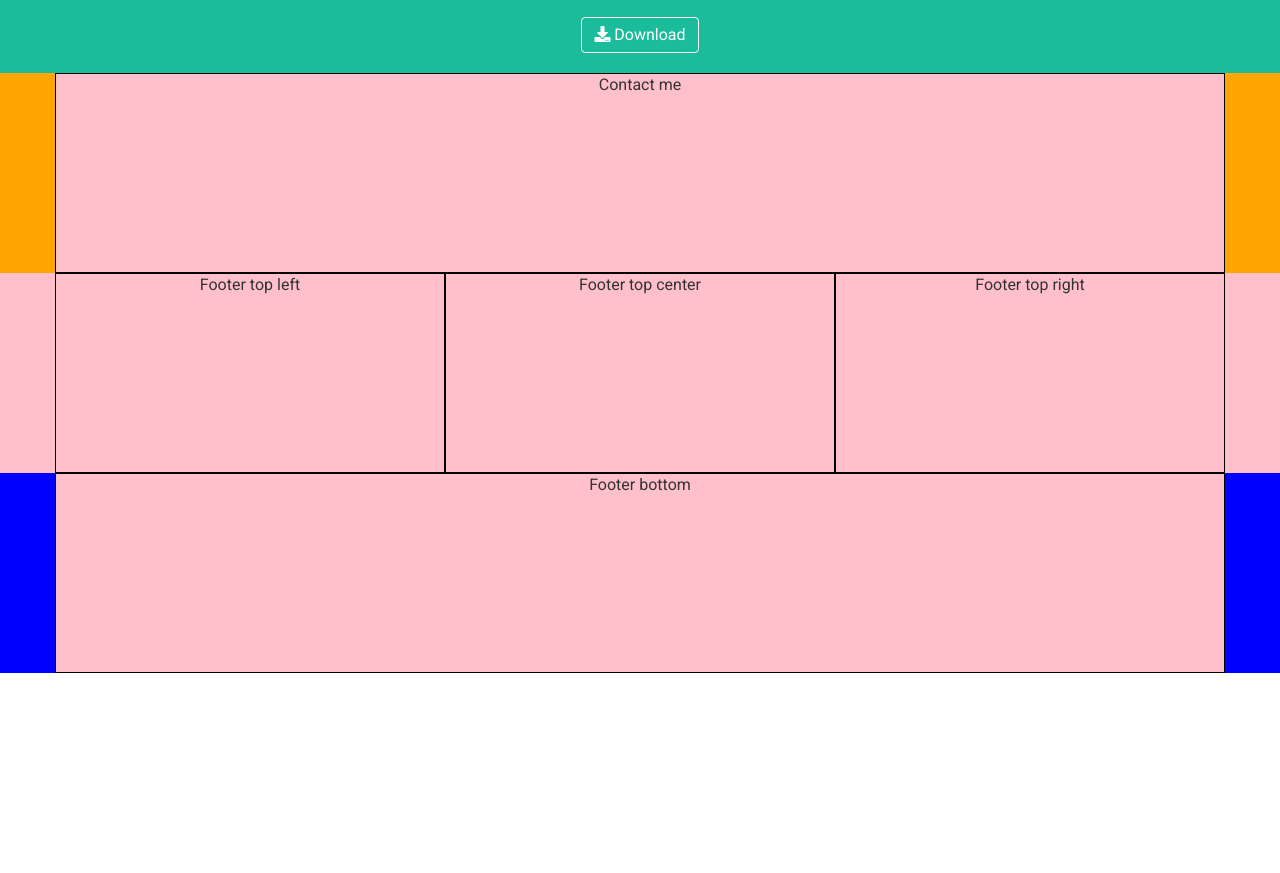
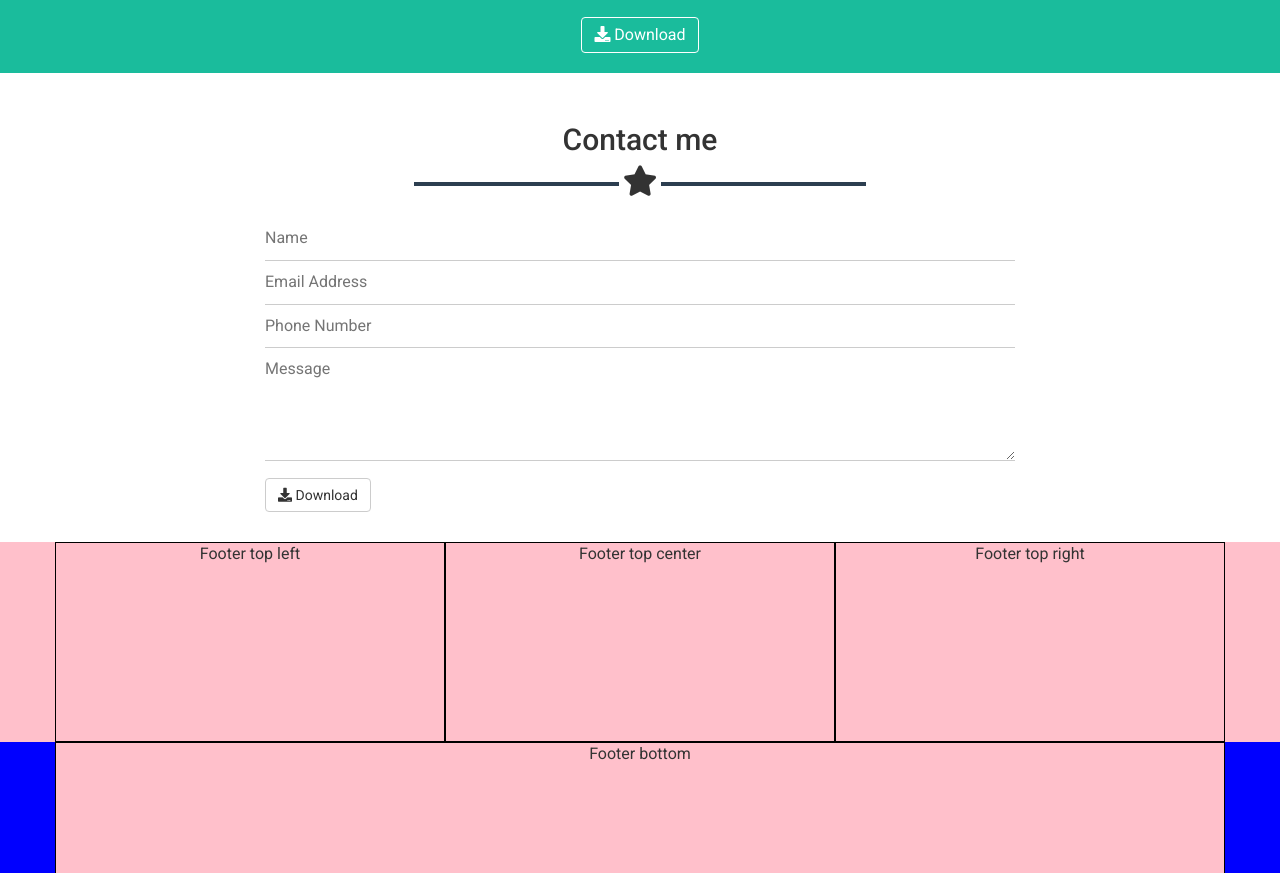
Before and after one commit to Giulio899/html-css-bootstrap-freelancer, a plain HTML site: page index.html in a window 1280 px wide. Shown: the part 1624-2497 px from the top of the page. Before the commit the page ends 2297 px from the top, so only its background shows below. Drawn offline with nearby package versions, Linux system fonts and the light colour scheme.

Commit message:
Fine fascia 3

```diff
--- a/css/style.css
+++ b/css/style.css
@@ -161,10 +161,37 @@ header .jumbotron p {
 
 /* Inizio stripe 3 */
 #stripe3 {
-  background-color: orange;
+  padding: 30px 0;
+}
+
+#stripe3 .ms_title {
   text-align: center;
 }
+
+#stripe3 .ms_star::before,
+#stripe3 .ms_star::after {
+  background-color: #2c3e50;
+}
+
+#stripe3 form {
+  margin-top: 20px;
+}
+
+#stripe3 form input,
+#stripe3 form textarea {
+  width: 100%;
+  border: none;
+  border-bottom: 1px solid #ccc;
+  padding: 10px 0;
+  text-align: left;
+  color: #2c3e50;
+}
+
+#stripe3 .mc_btn {
+  margin-top: 10px;
+}
 /* /stripe 3 */
+
 
 /* Inizio footer */
 footer .footer-top {
--- a/index.html
+++ b/index.html
@@ -62,18 +62,19 @@
 
   <!-- Inizio main -->
   <main>
-
+    <!-- Inizio stripe 1 -->
     <section id="stripe1">
       <div class="container">
         <div class="row">
-          <!-- titolo -->
+          <!-- titolo fascia -->
           <div class="col-xs-8 col-xs-offset-2">
             <h2>Portfolio</h2>
             <div class="ms_star">
               <i class="fas fa-star ms_c_blue"></i>
             </div>
           </div>
-          <!-- immagini -->
+          <!-- /titolo fascia -->
+          <!-- immagini fascia -->
           <div class="col-xs-12 col-sm-6 col-lg-4">
             <img src="img/cabin.png" alt="Cabin" class="img-rounded">
           </div>
@@ -92,21 +93,26 @@
           <div class="col-xs-12 col-sm-6 col-lg-4">
             <img src="img/submarine.png" alt="Submarine" class="img-rounded">
           </div>
+          <!-- /immagini fascia -->
 
         </div>
       </div>
     </section>
+    <!-- /stripe 1 -->
 
+    <!-- Inizio stripe 2 -->
     <section id="stripe2">
       <div class="container">
         <div class="row">
-
+          <!-- titolo fascia -->
           <div class="col-xs-12">
             <h2>About</h2>
             <div class="ms_star">
               <i class="fas fa-star ms_c_white"></i>
             </div>
           </div>
+          <!-- /titolo fascia -->
+          <!-- testo fascia -->
           <div class="col-xs-8 col-xs-offset-2 col-sm-4 col-sm-offset-2">
             <p>Freelancer is a free bootstrap theme created by Start Bootstrap. The download includes the complete source files including HTML, CSS, and JavaScript as well as optional LESS stylesheets for easy customization.
             </p>
@@ -114,29 +120,54 @@
           <div class="col-xs-8 col-xs-offset-2 col-sm-4 col-sm-offset-0">
             <p>Whether you're a student looking   to showcase your work, a professional looking to attract clients, or a graphic artist looking to share your projects, this template is the perfect starting point!</p>
           </div>
-
+          <!-- /testo fascia -->
+          <!-- pulsante fascia -->
           <div class="col-xs-12 text-center">
             <a href="#" class="btn btn-default mc_btn"><i class="fas fa-download"></i> Download</a>
           </div>
+          <!-- /pulsante fascia -->
 
         </div>
       </div>
     </section>
+    <!-- /stripe 2 -->
 
+    <!-- Inizio stripe 3 -->
     <section id="stripe3">
-      <div class="container debug">
+      <div class="container">
         <div class="row">
-
-          <div class="col-xs-12">Contact me</div>
+          <!-- titolo fascia-->
+          <div class="col-xs-12 ms_title">
+            <h2>Contact me</h2>
+            <div class="ms_star">
+              <i class="fas fa-star"></i>
+            </div>
+          </div>
+          <!-- /titolo fascia-->
+          <!-- form fascia -->
+          <div class="col-xs-8 col-xs-offset-2 ms_form">
+            <form action="method">
+              <input type="text" id="fname" name="fname" placeholder="Name"><br>
+              <input type="text" id="email" name="email" placeholder="Email Address"><br>
+              <input type="text" id="phone" name="phone" placeholder="Phone Number"><br>
+              <textarea id="message" name="message" rows="4" cols="50" placeholder="Message"></textarea>
+            </form>
+          </div>
+          <!-- /form fascia  -->
+          <!-- pulsante fascia -->
+          <div class="col-xs-8 col-xs-offset-2 ms_form">
+            <a href="#" class="btn btn-default mc_btn"><i class="fas fa-download"></i> Download</a>
+          </div>
+          <!-- pulsante fascia -->
 
         </div>
       </div>
     </section>
-
-    <section id="stripe4">
-    </section>
+    <!-- /stripe 3 -->
 
   </main>
+  <!-- /main -->
+
 
   <!-- Inizio footer -->
   <footer>
```
